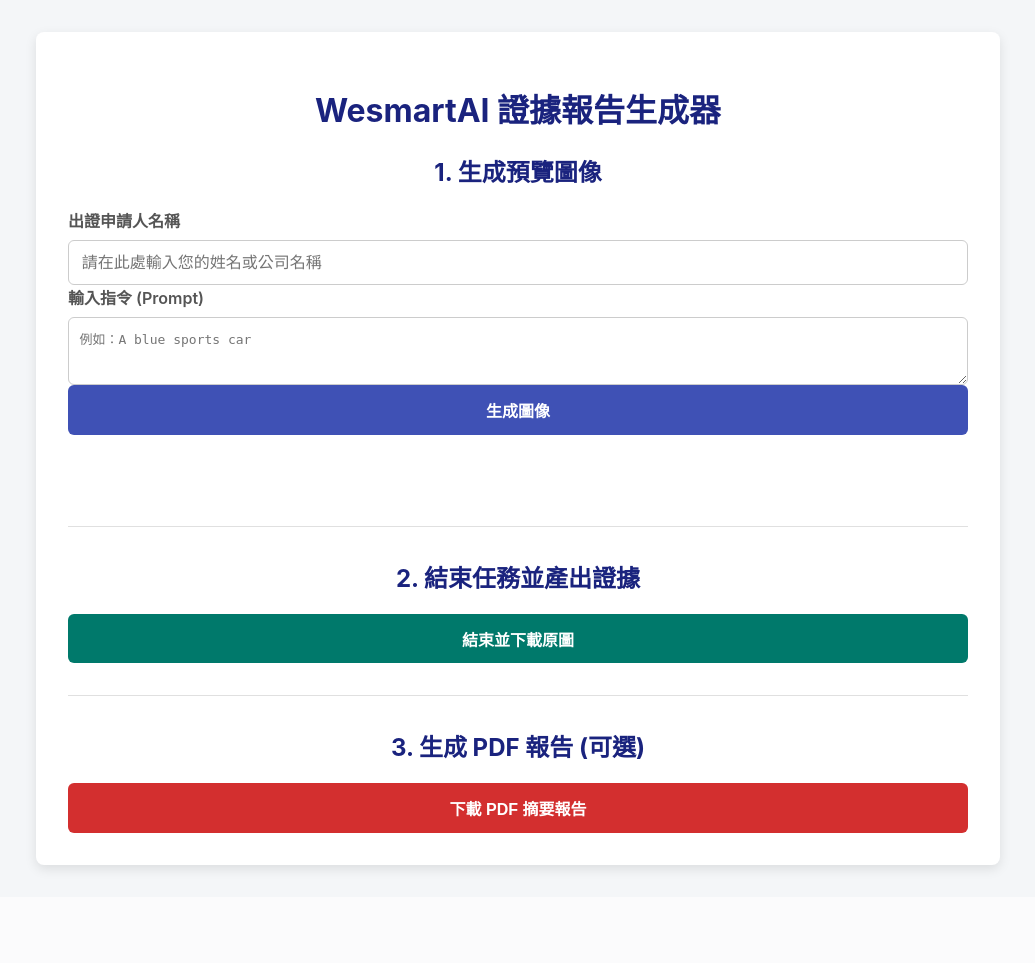
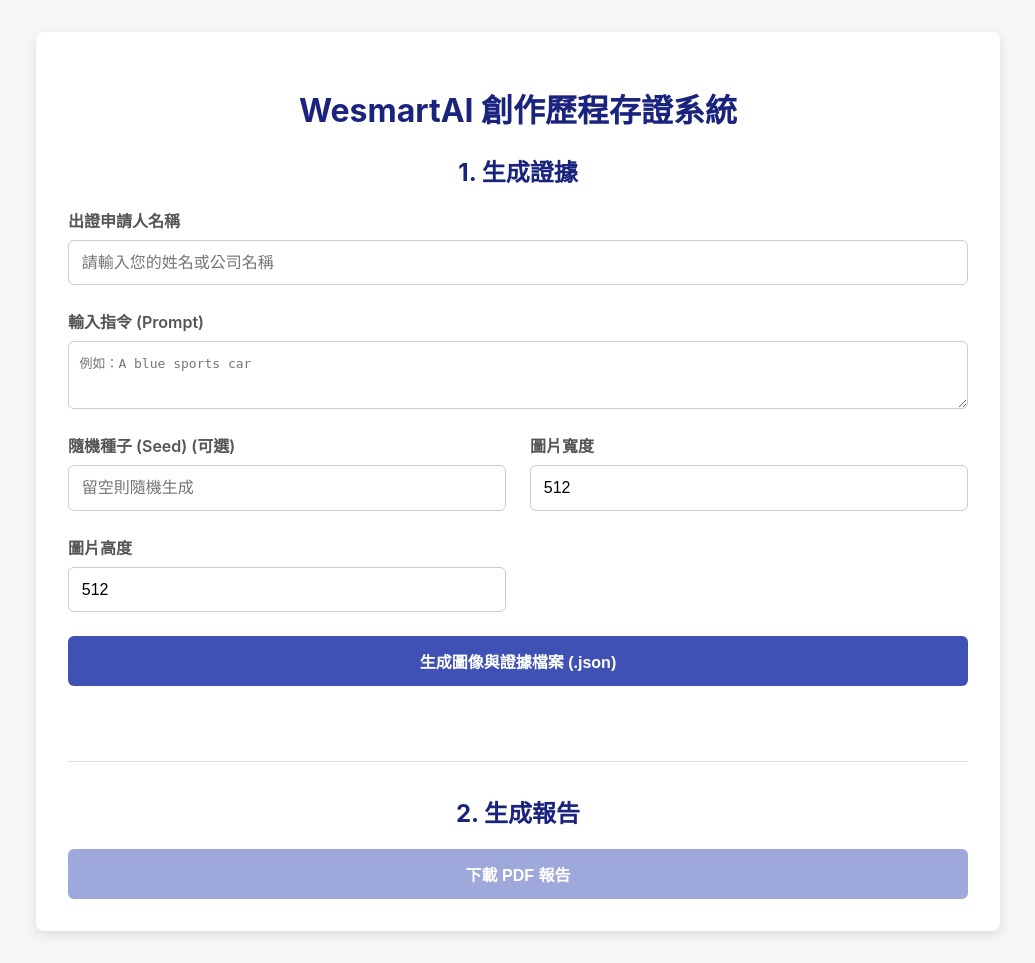
Before and after one commit to weshuangimpact/wesmartai-demo-20251008, a Flask app: page / in a window 1280 px wide. Shown: the whole page, without its empty margins (122-1157 px from the left). Before the commit the page ends 873 px from the top, so only its background shows below. Run offline with Flask 3, Linux system fonts and the light colour scheme.

Commit message:
Update index.html

```diff
--- a/templates/index.html
+++ b/templates/index.html
@@ -3,7 +3,7 @@
 <head>
     <meta charset="UTF-8">
     <meta name="viewport" content="width=device-width, initial-scale=1.0">
-    <title>WesmartAI 證據報告生成器</title>
+    <title>WesmartAI 創作歷程存證系統</title>
     <style>
         body { font-family: -apple-system, BlinkMacSystemFont, "Segoe UI", Roboto, "Helvetica Neue", Arial, sans-serif; margin: 0; padding: 2em; background-color: #f4f6f8; color: #333; }
         .container { max-width: 900px; margin: auto; background: #fff; padding: 2em; border-radius: 8px; box-shadow: 0 4px 12px rgba(0,0,0,0.1); }
@@ -13,17 +13,11 @@
         .full-width { grid-column: 1 / -1; }
         label { font-weight: 600; margin-bottom: 0.5em; color: #555; }
         input, textarea, button { font-size: 1em; padding: 0.8em; border-radius: 6px; border: 1px solid #ccc; }
-        button { background-color: #3f51b5; color: white; border: none; cursor: pointer; font-weight: bold; transition: background-color 0.2s ease; }
+        button { background-color: #3f51b5; color: white; border: none; cursor: pointer; font-weight: bold; }
         button:hover { background-color: #303f9f; }
         button:disabled { background-color: #9fa8da; cursor: not-allowed; }
-        #end-btn { background-color: #00796b; }
-        #end-btn:hover { background-color: #004d40; }
-        #report-btn { background-color: #d32f2f; }
-        #report-btn:hover { background-color: #b71c1c; }
-        #results-grid { display: grid; grid-template-columns: repeat(auto-fill, minmax(220px, 1fr)); gap: 1.5em; margin-top: 1.5em; }
-        .result-card { border: 1px solid #e0e0e0; border-radius: 8px; overflow: hidden; text-align: center; box-shadow: 0 2px 6px rgba(0,0,0,0.05); }
-        .result-card img { max-width: 100%; height: auto; display: block; }
-        .result-card p { padding: 1em; margin: 0; background: #fafafa; font-size: 0.9em; }
+        #result-area { text-align: center; margin-top: 1.5em; }
+        #result-area img { max-width: 50%; height: auto; border-radius: 8px; border: 1px solid #ddd; }
         .spinner { margin: 2em auto; width: 40px; height: 40px; border: 4px solid #f3f3f3; border-top: 4px solid #3f51b5; border-radius: 50%; animation: spin 1s linear infinite; display: none; }
         @keyframes spin { 0% { transform: rotate(0deg); } 100% { transform: rotate(360deg); } }
         #status { text-align: center; margin-top: 1em; font-weight: 500; min-height: 1.2em; }
@@ -32,47 +26,54 @@
 </head>
 <body>
     <div class="container">
-        <h1>WesmartAI 證據報告生成器</h1>
+        <h1>WesmartAI 創作歷程存證系統</h1>
 
-        <h2>1. 生成預覽圖像</h2>
+        <h2>1. 生成證據</h2>
+        <div class="form-grid">
             <div class="form-group full-width">
                 <label for="applicant_name">出證申請人名稱</label>
-            <input type="text" id="applicant_name" placeholder="請在此處輸入您的姓名或公司名稱">
+                <input type="text" id="applicant_name" placeholder="請輸入您的姓名或公司名稱">
             </div>
             <div class="form-group full-width">
                 <label for="prompt">輸入指令 (Prompt)</label>
                 <textarea id="prompt" placeholder="例如：A blue sports car" rows="3"></textarea>
             </div>
+
+            <div class="form-group">
+                <label for="seed">隨機種子 (Seed) (可選)</label>
+                <input type="text" id="seed" placeholder="留空則隨機生成">
+            </div>
+             <div class="form-group">
+                <label for="width">圖片寬度</label>
+                <input type="number" id="width" value="512">
+            </div>
+             <div class="form-group">
+                <label for="height">圖片高度</label>
+                <input type="number" id="height" value="512">
+            </div>
             <div class="form-group full-width">
-            <button id="generate-btn">生成圖像</button>
+                <button id="generate-btn">生成圖像與證據檔案 (.json)</button>
+            </div>
         </div>
 
         <div id="spinner" class="spinner"></div>
         <div id="status"></div>
-        <div id="results-grid"></div>
+        <div id="result-area"></div>
 
         <hr>
 
-        <h2>2. 結束任務並產出證據</h2>
+        <h2>2. 生成報告</h2>
         <div class="form-group full-width">
-             <button id="end-btn" disabled>結束並下載原圖</button>
-        </div>
-
-        <hr>
-
-        <h2>3. 生成 PDF 報告 (可選)</h2>
-        <div class="form-group full-width">
-             <button id="report-btn" disabled>下載 PDF 摘要報告</button>
+             <button id="finalize-btn" disabled>下載 PDF 報告</button>
         </div>
     </div>
 
     <script>
         const generateBtn = document.getElementById('generate-btn');
-        const endBtn = document.getElementById('end-btn');
-        const reportBtn = document.getElementById('report-btn');
+        const finalizeBtn = document.getElementById('finalize-btn');
         const spinner = document.getElementById('spinner');
         const statusEl = document.getElementById('status');
-        const resultsGrid = document.getElementById('results-grid');
+        const resultArea = document.getElementById('result-area');
 
         function downloadFile(url) {
             const a = document.createElement('a');
@@ -83,36 +84,46 @@
             document.body.removeChild(a);
         }
 
-        // --- 步驟 1: 生成預覽 ---
         generateBtn.addEventListener('click', async () => {
             const applicantName = document.getElementById('applicant_name').value;
             const prompt = document.getElementById('prompt').value;
             if (!applicantName || !prompt) {
-                alert('請先填寫 申請人名稱 與 Prompt！');
+                alert('申請人名稱 與 Prompt 皆為必填項！');
                 return;
             }
 
+            // ===== 修改開始: 讀取 Seed 與尺寸 =====
+            const payload = {
+                applicant_name: applicantName,
+                prompt: prompt,
+                seed: document.getElementById('seed').value,
+                width: document.getElementById('width').value,
+                height: document.getElementById('height').value,
+            };
+            // ===== 修改結束 =====
+
             spinner.style.display = 'block';
-            statusEl.textContent = '正在生成預覽圖...';
+            statusEl.textContent = '正在生成圖像與證據正本...';
             generateBtn.disabled = true;
+            finalizeBtn.disabled = true;
+            resultArea.innerHTML = '';
 
             try {
                 const response = await fetch('/generate', {
                     method: 'POST',
                     headers: { 'Content-Type': 'application/json' },
-                    body: JSON.stringify({ prompt: prompt }),
+                    body: JSON.stringify(payload),
                 });
                 const result = await response.json();
 
                 if (response.ok) {
-                    statusEl.textContent = `✅ 版本 ${result.version} 預覽圖生成成功。`;
-                    const card = document.createElement('div');
-                    card.className = 'result-card';
-                    card.innerHTML = `<img src="${result.preview_url}" alt="Preview ${result.version}"><p>版本 ${result.version}</p>`;
-                    resultsGrid.appendChild(card);
-                    endBtn.disabled = false; // 只要有一張圖，就可啟用結束按鈕
+                    statusEl.textContent = '✅ 生成成功！已自動觸發原圖與 JSON 證據檔案下載。';
+                    resultArea.innerHTML = `<img src="${result.preview_image_url}" alt="Generated Image">`;
+                    downloadFile(result.image_url);
+                    downloadFile(result.json_url);
+                    finalizeBtn.disabled = false;
                 } else {
-                    throw new Error(result.error || '預覽圖生成失敗');
+                    throw new Error(result.error || '未知錯誤');
                 }
             } catch (error) {
                 statusEl.textContent = `❌ 錯誤: ${error.message}`;
@@ -122,69 +133,30 @@
             }
         });
 
-        // --- 步驟 2: 結束並下載證據 ---
-        endBtn.addEventListener('click', async () => {
-            const applicantName = document.getElementById('applicant_name').value;
-             if (!applicantName) {
-                alert('請填寫 申請人名稱！');
-                return;
-            }
-
+        finalizeBtn.addEventListener('click', async () => {
             spinner.style.display = 'block';
-            statusEl.textContent = '正在結束任務並封裝所有證據...';
-            endBtn.disabled = true;
-            generateBtn.disabled = true; // 任務結束後，不能再生成
+            statusEl.textContent = '正在製作 PDF 報告...';
+            finalizeBtn.disabled = true;
 
             try {
-                const response = await fetch('/finalize_session', {
+                const response = await fetch('/finalize', {
                     method: 'POST',
                     headers: { 'Content-Type': 'application/json' },
-                    body: JSON.stringify({ applicant_name: applicantName }),
+                    body: JSON.stringify({}),
                 });
                 const result = await response.json();
 
                 if (response.ok) {
-                    statusEl.textContent = '✅ 證據已產出！將自動下載所有原圖...';
-                    // 下載所有圖片
-                    result.image_urls.forEach(url => downloadFile(url));
-                    // 啟用報告按鈕
-                    reportBtn.disabled = false;
-                } else {
-                    throw new Error(result.error || '結束任務失敗');
-                }
-            } catch (error) {
-                statusEl.textContent = `❌ 錯誤: ${error.message}`;
-                endBtn.disabled = false; // 失敗時重新啟用
-                generateBtn.disabled = false;
-            } finally {
-                spinner.style.display = 'none';
-            }
-        });
-
-        // --- 步驟 3: 下載 PDF 報告 ---
-        reportBtn.addEventListener('click', async () => {
-            spinner.style.display = 'block';
-            statusEl.textContent = '正在生成 PDF 報告...';
-            reportBtn.disabled = true;
-
-            try {
-                const response = await fetch('/create_report', {
-                    method: 'POST',
-                    headers: { 'Content-Type': 'application/json' },
-                });
-                const result = await response.json();
-
-                if (response.ok) {
-                    statusEl.textContent = 'PDF 報告生成完畢，即將下載。';
+                    statusEl.textContent = '報告製作完成！即將開始下載...';
                     downloadFile(result.report_url);
                 } else {
-                    throw new Error(result.error || '報告生成失敗');
+                    throw new Error(result.error || '未知錯誤');
                 }
             } catch (error) {
                 statusEl.textContent = `❌ 錯誤: ${error.message}`;
             } finally {
                 spinner.style.display = 'none';
-                reportBtn.disabled = false; // 允許重新下載
+                finalizeBtn.disabled = false;
             }
         });
     </script>
```
Lines whose indentation alone changed are shown as unchanged.
